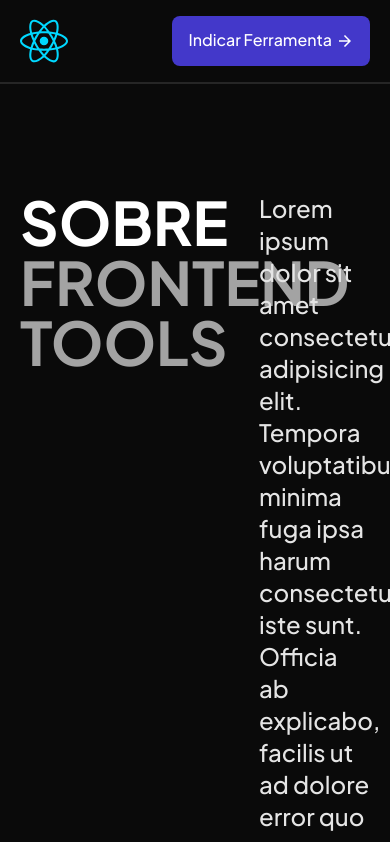
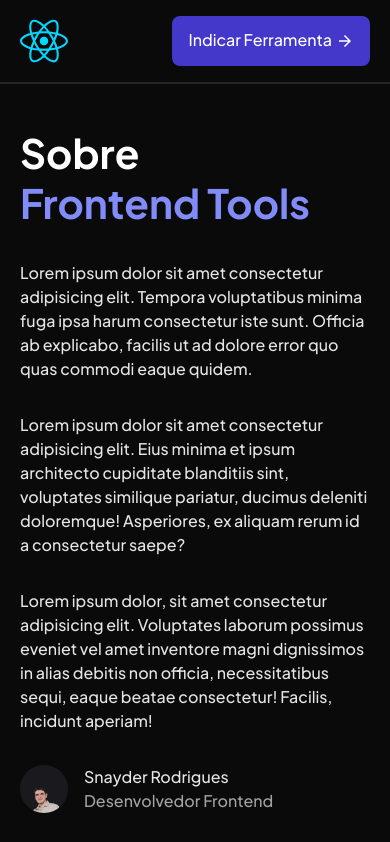
Before and after one commit to SnayderRodrigues/frontcards, a React (Vite) app: page /about in a window 390 px wide. Shown: the top 842 px of the page. Built offline with nearby package versions, Linux system fonts and the light colour scheme.

Commit message:
update: About page styles and responsive design

```diff
--- a/src/app/about/Page.jsx
+++ b/src/app/about/Page.jsx
@@ -1,59 +1,49 @@
 import React from "react";
-import AuthorImage from "../../assets/react.svg";
+import AuthorImage from "../../../public/author-photo.webp";
 
 const AboutPage = () => {
   return (
     <>
       <section className="font-medium">
-        <div className="wrapper grid grid-cols-2 gap-32 pt-48">
-          <h1 className="text-6xl font-bold uppercase">
-            Sobre <br />{" "}
-            <span className="text-neutral-400">Frontend Tools</span>
+        <div className="wrapper pt-32 sm:pt-36 lg:pt-40 xl:pt-48 pb-12 md:pb-16 lg:pb-32">
+          <h1 className="leading-tight font-bold mb-8 lg:mb-12 xl:mb-16">
+            Sobre <br /> <span className="text-indigo-400">Frontend Tools</span>
           </h1>
-          <div className="flex flex-col gap-8 text-2xl text-neutral-200 max-w-[60ch]">
+          <div className="flex items-center gap-16">
+            <div className="flex flex-col gap-8 text-base sm:text-lg lg:text-xl xl:text-2xl text-neutral-200 max-w-[60ch]">
               <p>
                 Lorem ipsum dolor sit amet consectetur adipisicing elit. Tempora
-              voluptatibus minima fuga ipsa harum consectetur iste sunt. Officia
-              ab explicabo, facilis ut ad dolore error quo quas commodi eaque
-              quidem.
+                voluptatibus minima fuga ipsa harum consectetur iste sunt.
+                Officia ab explicabo, facilis ut ad dolore error quo quas
+                commodi eaque quidem.
               </p>
               <p>
-              Lorem ipsum dolor sit amet consectetur adipisicing elit. Tempora
-              voluptatibus minima fuga ipsa harum consectetur iste sunt. Officia
-              ab explicabo, facilis ut ad dolore error quo quas commodi eaque
-              quidem.
-            </p>
-          </div>
-        </div>
-      </section>
-      <section className="font-medium">
-        <div className="wrapper grid grid-cols-2 gap-32 pt-48 pb-32">
-          <div className="flex flex-col gap-8 text-2xl text-neutral-200 max-w-[60ch]">
-            <p>
-              Lorem ipsum dolor sit amet consectetur adipisicing elit. Tempora
-              voluptatibus minima fuga ipsa harum consectetur iste sunt. Officia
-              ab explicabo, facilis ut ad dolore error quo quas commodi eaque
-              quidem.
+                Lorem ipsum dolor sit amet consectetur adipisicing elit. Eius
+                minima et ipsum architecto cupiditate blanditiis sint,
+                voluptates similique pariatur, ducimus deleniti doloremque!
+                Asperiores, ex aliquam rerum id a consectetur saepe?
               </p>
               <p>
-              Lorem ipsum dolor sit amet consectetur adipisicing elit. Tempora
-              voluptatibus minima fuga ipsa harum consectetur iste sunt. Officia
-              ab explicabo, facilis ut ad dolore error quo quas commodi eaque
-              quidem.
+                Lorem ipsum dolor, sit amet consectetur adipisicing elit.
+                Voluptates laborum possimus eveniet vel amet inventore magni
+                dignissimos in alias debitis non officia, necessitatibus sequi,
+                eaque beatae consectetur! Facilis, incidunt aperiam!
               </p>
-            <div className="text-base flex items-center gap-4">
-              <img src={AuthorImage} alt="" />
-              <div className="flex flex-col text-2xl">
-                <span className="text-white">Snayder Rodrigues</span>
-                <span>Frontend Developer</span>
+              <div className="flex items-center gap-4">
+                <img
+                  src={AuthorImage}
+                  alt=""
+                  className="w-12 aspect-square rounded-full"
+                />
+                <div className="flex flex-col">
+                  <span>Snayder Rodrigues</span>
+                  <span className="text-neutral-400">
+                    Desenvolvedor Frontend
+                  </span>
                 </div>
               </div>
             </div>
-          <img
-            src={AuthorImage}
-            alt=""
-            className="w-full max-h-96 border-[4px] border-neutral-700 rounded-2xl"
-          />
+          </div>
         </div>
       </section>
     </>
```
Also changed, not shown: public/author-photo.webp (added). Lines whose indentation alone changed are shown as unchanged.
